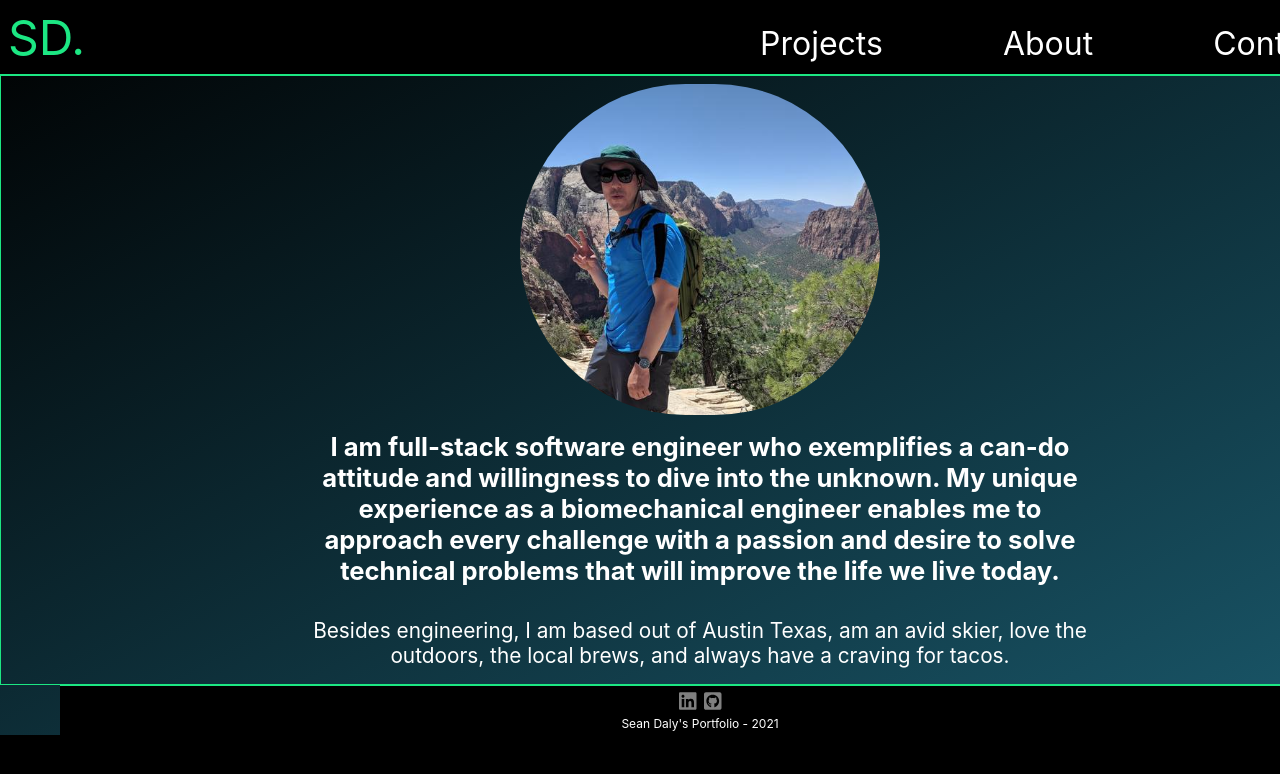
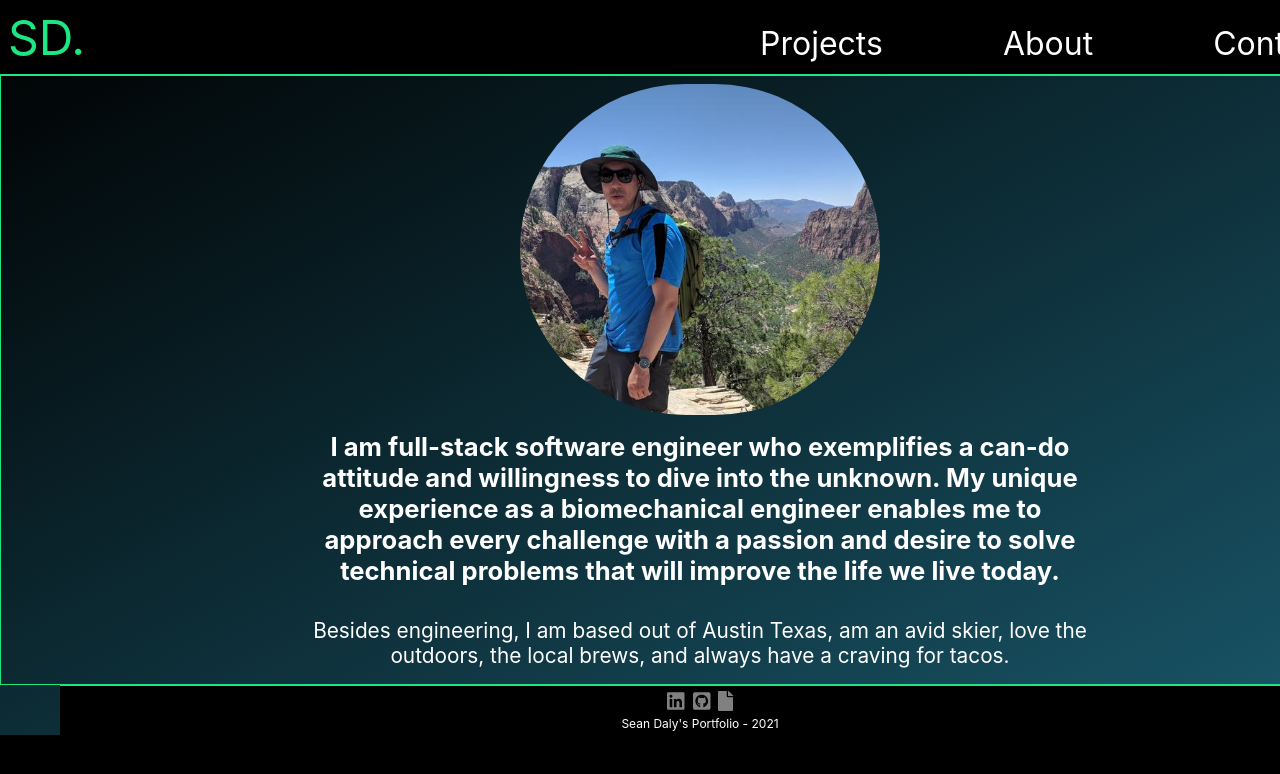
Before and after one commit to dals1791/Portfolio, a Next.js app: page /about in a window 1280 px wide. Shown: the top 774 px of the page. Built offline with nearby package versions, Linux system fonts and the light colour scheme.

Commit message:
added resume link to footer

```diff
--- a/components/footer/footer.js
+++ b/components/footer/footer.js
@@ -3,7 +3,7 @@ import styles from "./footer.module.css";
 // Fontawesome Components================================
 import { FontAwesomeIcon } from "@fortawesome/react-fontawesome";
 import { faLinkedin, faGithubSquare } from "@fortawesome/free-brands-svg-icons";
-// import {fab} from'@fortawesome/free-brands-svg-icons'
+import { faFile } from "@fortawesome/free-solid-svg-icons";
 
 const Footer = () => {
   return (
@@ -11,11 +11,14 @@ const Footer = () => {
       <div className={styles.footer}>
         <div className={styles.footerText}>Sean Daly's Portfolio - 2021</div>
         <div className={styles.iconContainer}>
-          <a href="https://www.linkedin.com/in/seandaly0593/" target="_blank">
+          <a href="https://www.linkedin.com/in/seandaly0593/" target="_blank" alt="LinkedIn">
             <FontAwesomeIcon className={styles.icon} icon={faLinkedin} />
           </a>
-          <a href="https://github.com/dals1791" target="_blank">
+          <a href="https://github.com/dals1791" target="_blank" alt="Github">
           <FontAwesomeIcon className={styles.icon} icon={faGithubSquare} />
+          </a>
+          <a href="https://docs.google.com/document/d/1KNdibA1WerS1_EAyH-B6Vz1bBqMrycjnbZXZwfDzO9A/edit?usp=sharing" target="_blank" alt="Resume">
+          <FontAwesomeIcon className={styles.icon} icon={faFile} />
           </a>
         </div>
       </div>
--- a/components/projectCard.js
+++ b/components/projectCard.js
@@ -53,6 +53,8 @@ const ProjectCard = (props) => {
               className={styles.imgContainer}
               style={{
                 backgroundImage: `url(${img})`,
+                backgroundSize: "cover",
+                backgroundPosition: "center",
               }}
               onClick={() => handleToggle(fields.title)}
             >
```
